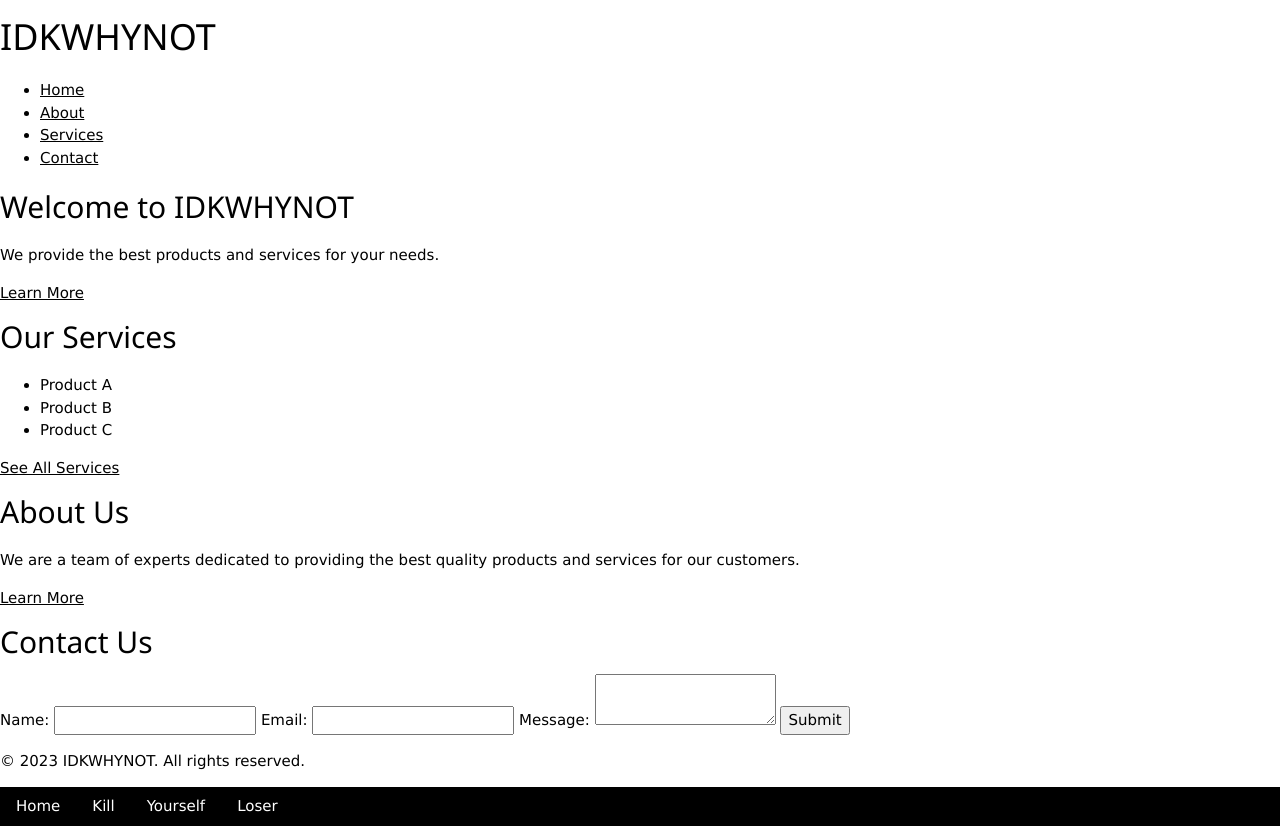
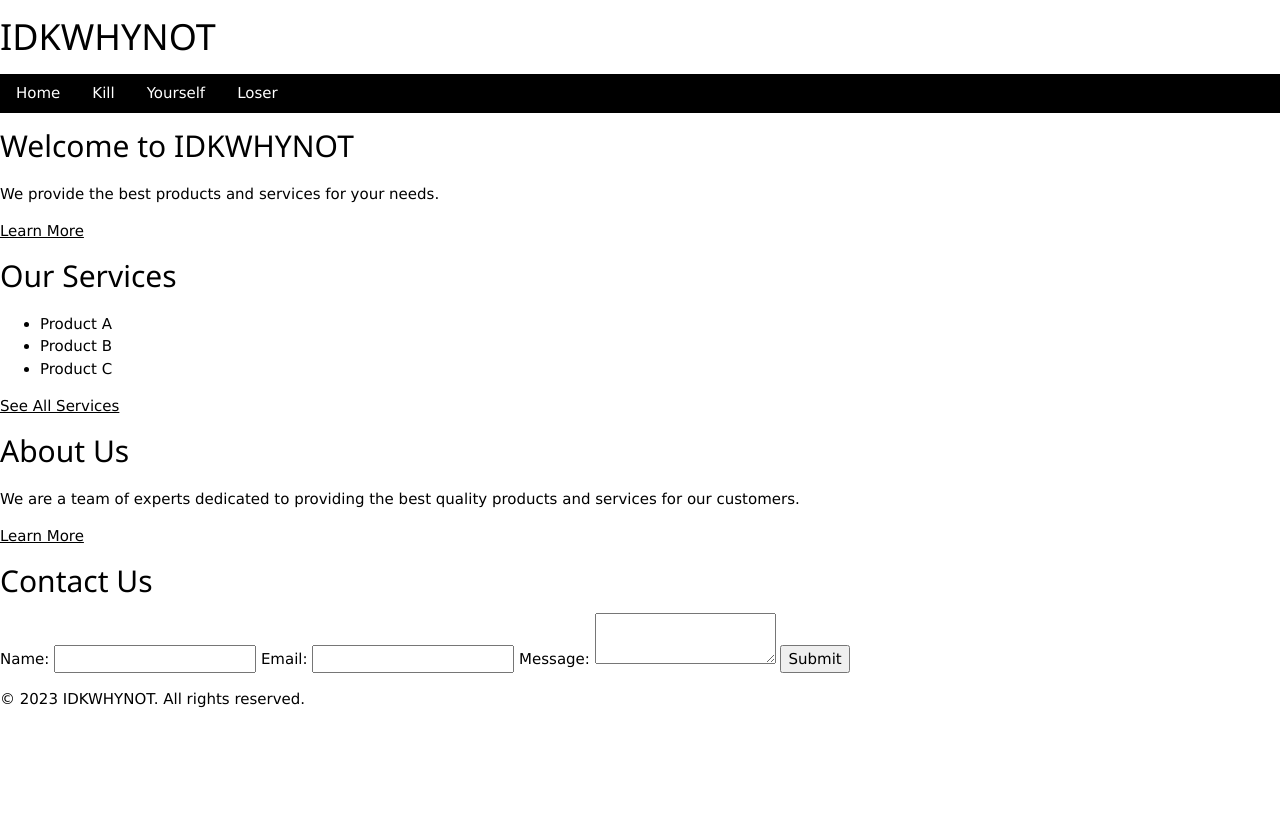
Before and after one commit to aznd1t001/Website_04_10_2022235, a plain HTML site: page index.html in a window 1280 px wide. After the commit the page ends 800 px from the top, so only its background shows below. Drawn offline with nearby package versions, Linux system fonts and the light colour scheme.

Commit message:
Update index.html

```diff
--- a/index.html
+++ b/index.html
@@ -9,13 +9,11 @@
 <body>
 	<header>
 		<h1>IDKWHYNOT</h1>
-		<nav>
-			<ul>
-				<li><a href="index.html">Home</a></li>
-				<li><a href="about.html">About</a></li>
-				<li><a href="services.html">Services</a></li>
-				<li><a href="contact.html">Contact</a></li>
-			</ul>
+		<nav class="w3-bar w3-black">
+			<a href="#home" class="w3-button w3-bar-item">Home</a>
+			<a href="#band" class="w3-button w3-bar-item">Kill</a>
+			<a href="#tour" class="w3-button w3-bar-item">Yourself</a>
+			<a href="#contact" class="w3-button w3-bar-item">Loser</a>
 		</nav>
 	</header>
 
@@ -62,11 +60,5 @@
 	<footer>
 		<p>&copy; 2023 IDKWHYNOT. All rights reserved.</p>
 	</footer>
-<nav class="w3-bar w3-black">
-	<a href="#home" class="w3-button w3-bar-item">Home</a>
-	<a href="#band" class="w3-button w3-bar-item">Kill</a>
-	<a href="#tour" class="w3-button w3-bar-item">Yourself</a>
-	<a href="#contact" class="w3-button w3-bar-item">Loser</a>
-</nav>
 </body>
 </html>
```
